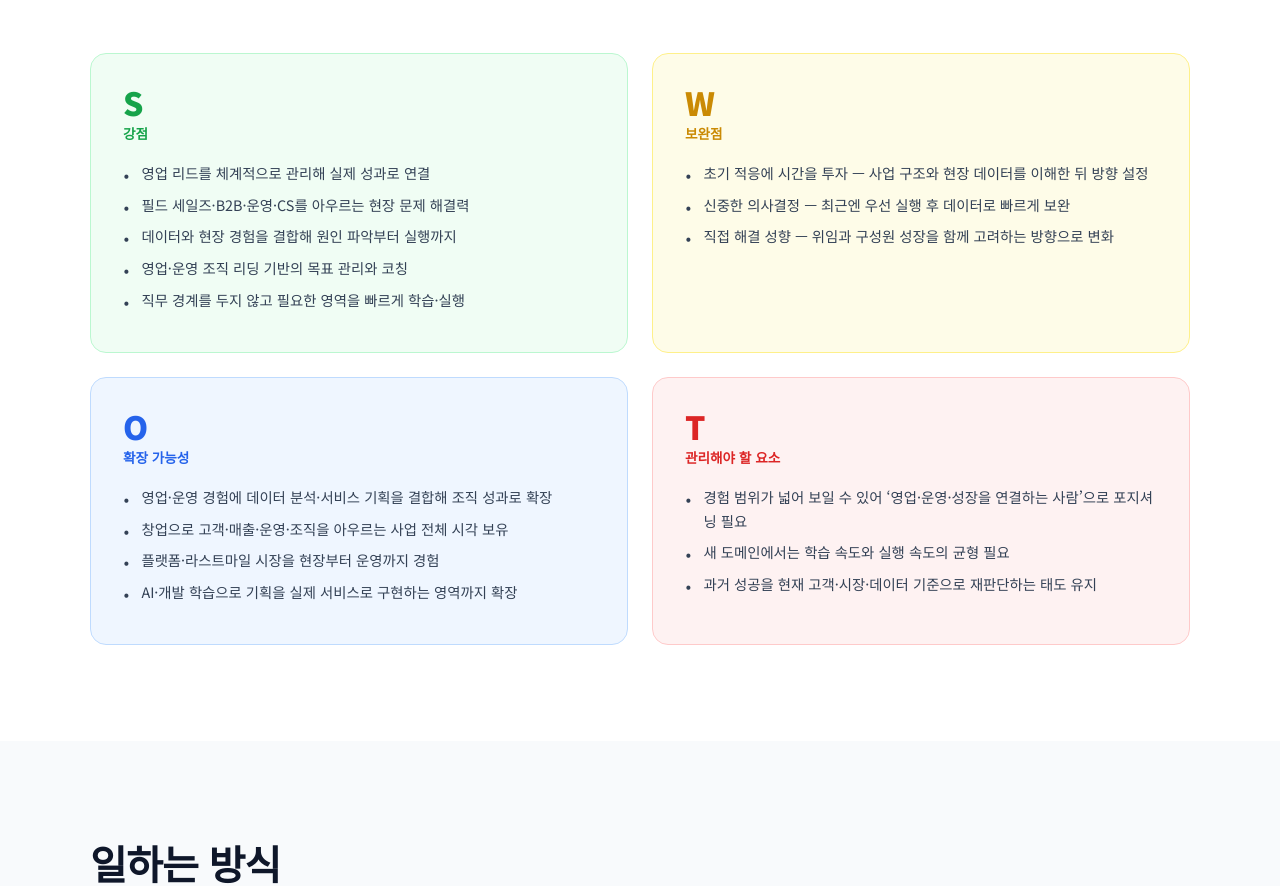
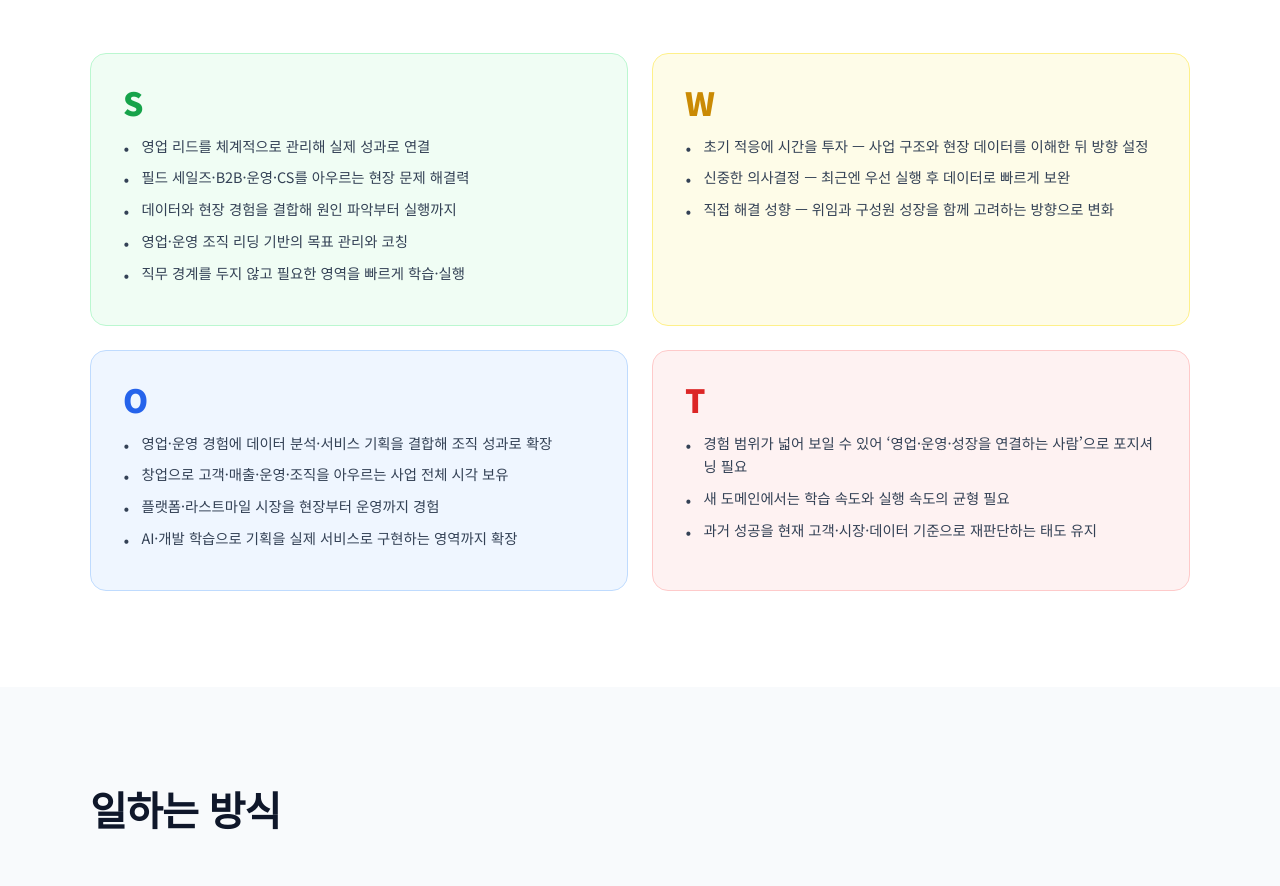
Before and after one commit to dowon9060/do_resume, a plain HTML site: page index.html in a window 1280 px wide. Shown: the part 5423-6309 px from the top of the page. Drawn offline with Linux system fonts and the light colour scheme.

Commit message:
SWOT 카드에서 한글 라벨 제거하고 알파벳만 표시
Co-authored-by: Cursor <cursoragent@cursor.com>

```diff
--- a/index.html
+++ b/index.html
@@ -887,24 +887,13 @@
       font-weight: 900;
       font-family: 'Noto Sans KR', sans-serif;
       line-height: 1;
-      margin-bottom: 0.25rem;
+      margin-bottom: 1rem;
     }
 
     .swot-card.s .swot-letter { color: #16a34a; }
     .swot-card.w .swot-letter { color: #ca8a04; }
     .swot-card.o .swot-letter { color: #2563eb; }
     .swot-card.t .swot-letter { color: #dc2626; }
-
-    .swot-label {
-      font-size: 0.85rem;
-      font-weight: 600;
-      margin-bottom: 1rem;
-    }
-
-    .swot-card.s .swot-label { color: #16a34a; }
-    .swot-card.w .swot-label { color: #ca8a04; }
-    .swot-card.o .swot-label { color: #2563eb; }
-    .swot-card.t .swot-label { color: #dc2626; }
 
     .swot-card ul {
       list-style: none;
@@ -1548,7 +1537,6 @@
       <div class="swot-grid">
         <div class="swot-card s fade-up">
           <div class="swot-letter">S</div>
-          <div class="swot-label">강점</div>
           <ul>
             <li>영업 리드를 체계적으로 관리해 실제 성과로 연결</li>
             <li>필드 세일즈·B2B·운영·CS를 아우르는 현장 문제 해결력</li>
@@ -1559,7 +1547,6 @@
         </div>
         <div class="swot-card w fade-up">
           <div class="swot-letter">W</div>
-          <div class="swot-label">보완점</div>
           <ul>
             <li>초기 적응에 시간을 투자 — 사업 구조와 현장 데이터를 이해한 뒤 방향 설정</li>
             <li>신중한 의사결정 — 최근엔 우선 실행 후 데이터로 빠르게 보완</li>
@@ -1568,7 +1555,6 @@
         </div>
         <div class="swot-card o fade-up">
           <div class="swot-letter">O</div>
-          <div class="swot-label">확장 가능성</div>
           <ul>
             <li>영업·운영 경험에 데이터 분석·서비스 기획을 결합해 조직 성과로 확장</li>
             <li>창업으로 고객·매출·운영·조직을 아우르는 사업 전체 시각 보유</li>
@@ -1578,7 +1564,6 @@
         </div>
         <div class="swot-card t fade-up">
           <div class="swot-letter">T</div>
-          <div class="swot-label">관리해야 할 요소</div>
           <ul>
             <li>경험 범위가 넓어 보일 수 있어 ‘영업·운영·성장을 연결하는 사람’으로 포지셔닝 필요</li>
             <li>새 도메인에서는 학습 속도와 실행 속도의 균형 필요</li>
```
